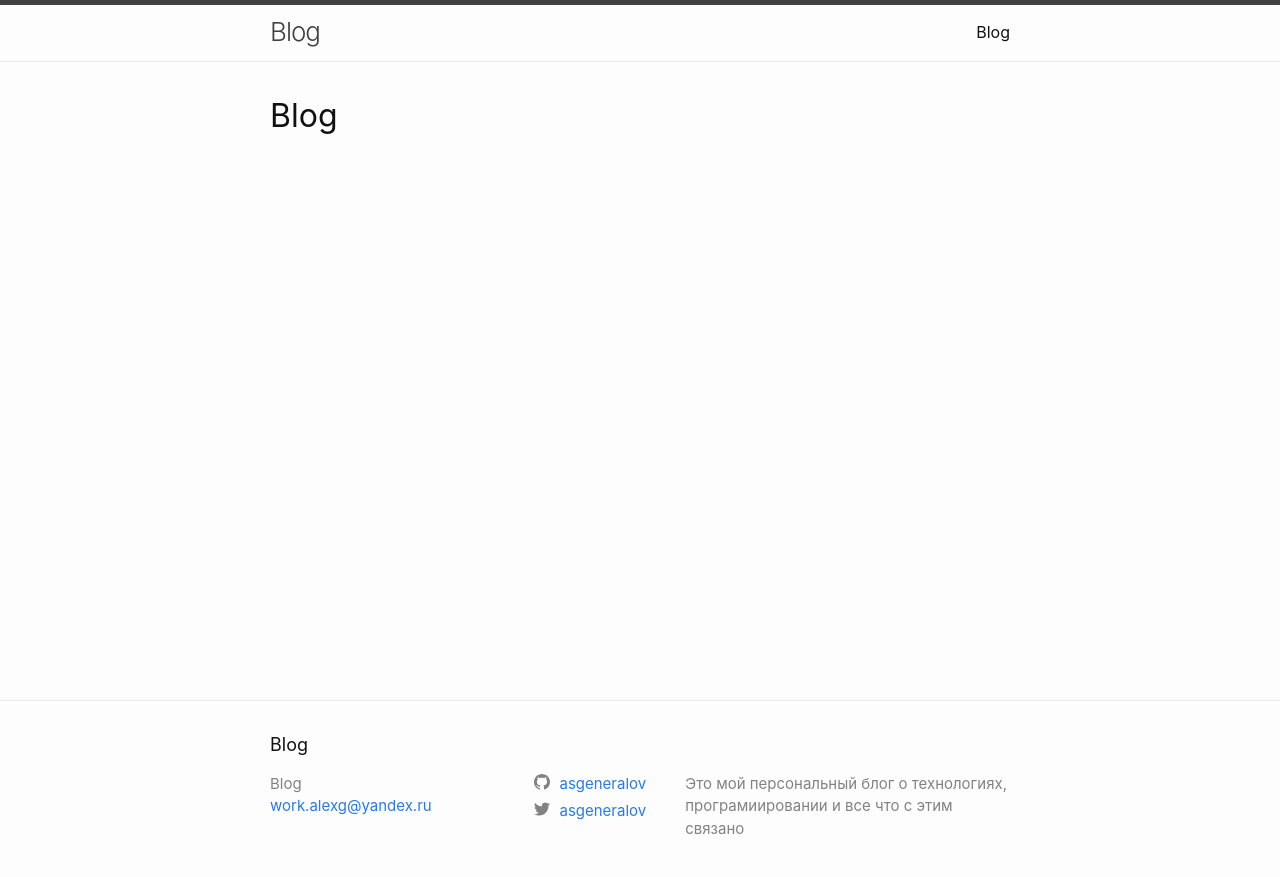
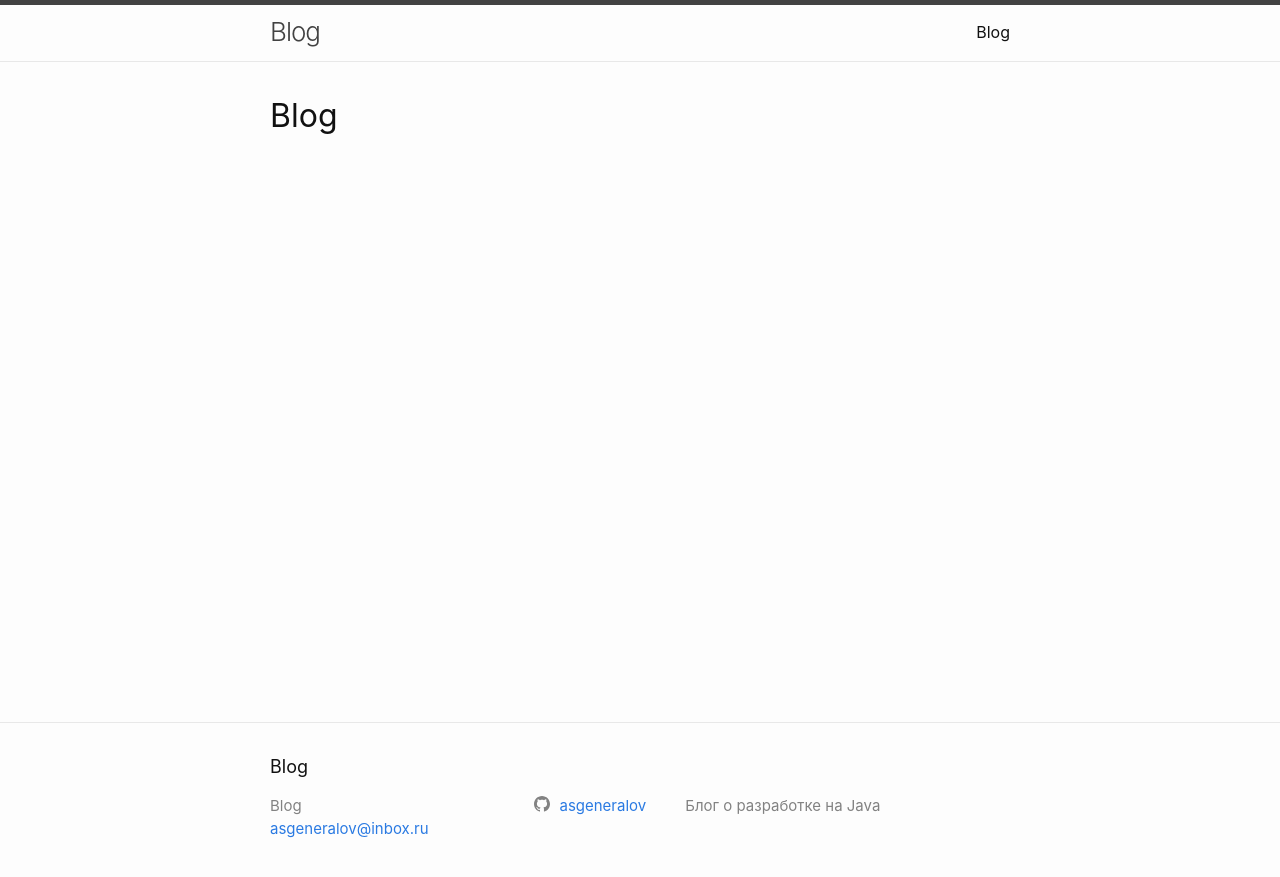
Before and after one commit to asgeneralov/blog, a Jekyll site: the page built from index.md, in a window 1280 px wide. Shown: the top 877 px of the page. Built offline with Jekyll 4.4.1, drawn with Linux system fonts in a browser that asks for light colours.

Commit message:
fix email

```diff
--- a/_config.yml
+++ b/_config.yml
@@ -2,10 +2,10 @@ url: "" # the base hostname & protocol for your site, e.g. http://example.com
 website: https://asgeneralov.github.io
 baseurl: "/blog" # the subpath of your site, e.g. /blog
 title: "Blog" # the name of your site, e.g. ACME Corp.
-email: work.alexg@yandex.ru
+email: asgeneralov@inbox.ru
 description: >- # this means to ignore newlines until "baseurl:"
-  Это мой персональный блог о технологиях, програмиировании и все что с этим связано
-twitter_username: asgeneralov
+  Блог о разработке на Java
+#twitter_username: asgeneralov
 github_username:  asgeneralov
 plugins:
   - jekyll-feed
```
